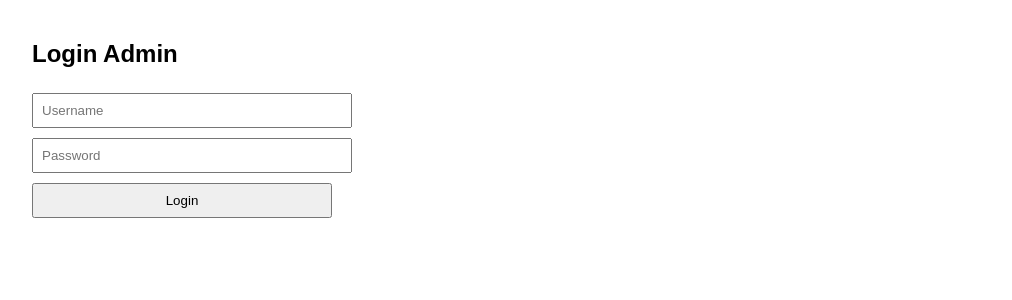
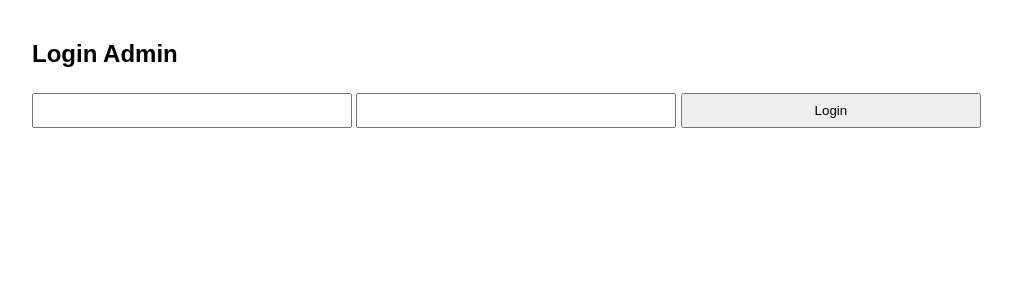
Before and after one commit to ANazmuddin/backend_sertiSah_app, a FastAPI app: page /login in a window 1280 px wide. Shown: the top 300 px of the page, without its empty margins (8-1020 px from the left). Run offline with FastAPI, Linux system fonts and the light colour scheme.

Commit message:
update logic login page

```diff
--- a/templates/login.html
+++ b/templates/login.html
@@ -12,9 +12,13 @@
   {% endif %}
 
   <form method="post" action="/login">
-    <input type="text" name="username" placeholder="Username" required><br>
-    <input type="password" name="password" placeholder="Password" required><br>
-    <button type="submit">Login</button>
-  </form>
+  <input type="text" name="username" required>
+  <input type="password" name="password" required>
+  <button type="submit">Login</button>
+</form>
+
+{% if error %}
+<p style="color:red;">{{ error }}</p>
+{% endif %}
 </body>
 </html>
```
